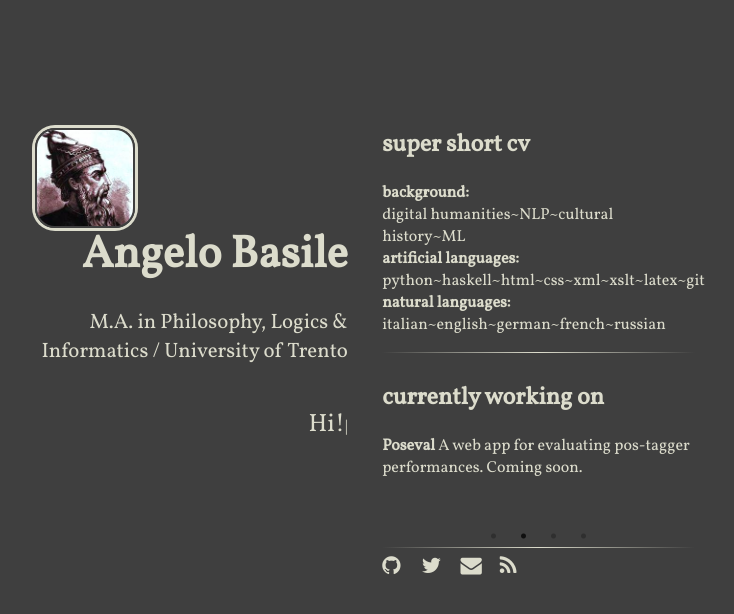
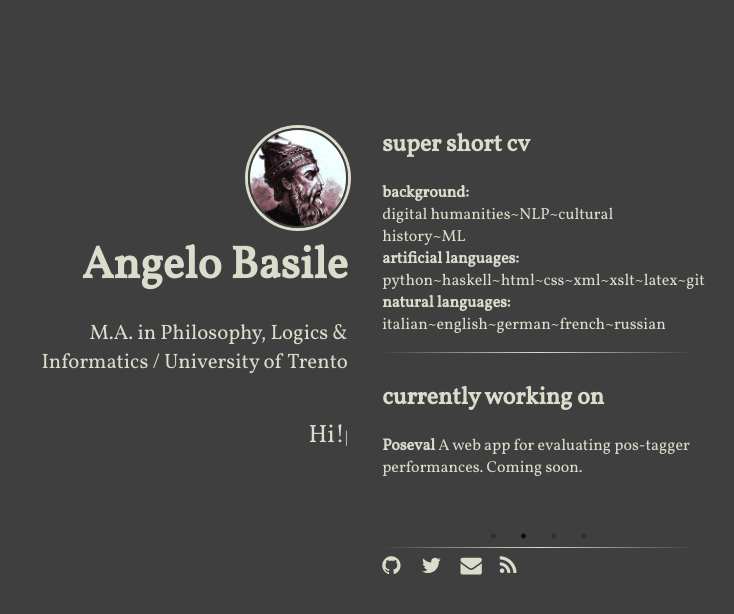
Before and after one commit to rs2/anbasile.github.io, a Jekyll site: the page built from index.html, in a window 1280 px wide. Shown: the top 614 px of the page, without its empty margins (285-1019 px from the left). Built offline with Jekyll 4.4.1, drawn with Linux system fonts in a browser that asks for light colours; nearby versions of some CDN libraries.

Commit message:
Update main.scss

```diff
--- a/assets/main.scss
+++ b/assets/main.scss
@@ -49,47 +49,9 @@ a:hover {
 }
 
 /*** logo-me ***/
+/*** logo ***/
 .logo-container {
 	text-align: center;
-	perspective: 1000;
-	position: relative;
-	left: 0;
-}
-/*** flip the pane when hovered ***/
-.logo-container:hover .flipper, .logo-container.hover .flipper {
-	transform: rotateY(180deg);
-}
-
-.logo-container, .front, .back {
-	width: 96px;
-	height: 96px;
-}
-
-/* flip speed goes here */
-.flipper {
-	transition: 0.6s;
-	transform-style: preserve-3d;
-	position: relative;
-}
-
-/* hide back of pane during swap */
-.front, .back {
-	backface-visibility: hidden;
-	position: absolute;
-	top: 0;
-	right: 0;
-}
-
-/* front pane, placed above back */
-.front {
-	z-index: 2;
-	/* for firefox 31 */
-	transform: rotateY(0deg);
-}
-
-/* back, initially hidden pane */
-.back {
-	transform: rotateY(180deg);
 }
 
 .logo {
@@ -97,11 +59,12 @@ a:hover {
 	height: 96px;
 	display: inline-block;
 	background-size: cover;
-	border-radius: 20%;
+	border-radius: 50%;
 	-moz-border-radius: 50%;
 	border: 2px solid $background-color;
 	box-shadow: 0 0 0 3px $text-color;
 }
+
 
 /*** author ***/
 .author-container h1 {
```
